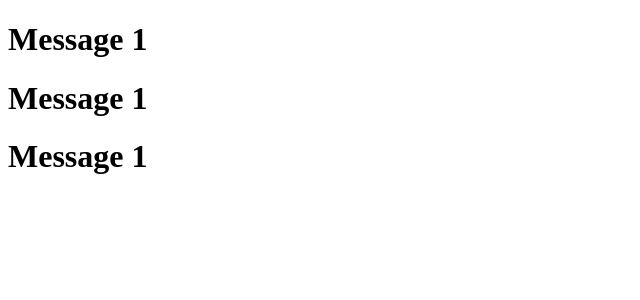
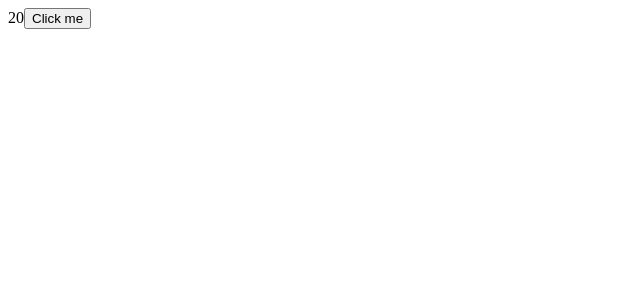
Before and after one commit to nishandevkar/MoshReactCourse, a React (Vite) app in the folder nishan-mosh-follow-along/: page / in a window 1280 px wide. Shown: the top 300 px of the page, without its empty margins (0-640 px from the left). Built offline with nearby package versions, Linux system fonts and the light colour scheme.

Commit message:
Updating object states
- Shows how we can change the price property
of a drink object created with useState.

```diff
--- a/nishan-mosh-follow-along/src/App.tsx
+++ b/nishan-mosh-follow-along/src/App.tsx
@@ -1,13 +1,11 @@
 // This works because TypeScript looks for index.ts
 // if it doesnt find the ./components/ListGroup/ListGroup
-import Message from "./Message";
+import Drink from "./components/Drink/Drink";
 
 function App() {
 	return (
 		<div>
-			<Message></Message>
-			<Message></Message>
-			<Message></Message>
+			<Drink></Drink>
 		</div>
 	);
 }
--- /dev/null
+++ b/nishan-mosh-follow-along/src/components/Drink/Drink.tsx
@@ -0,0 +1,27 @@
+import { useState } from "react";
+
+const Drink = () => {
+	const [drink, setDrink] = useState({
+		drinkName: "Latte",
+		price: 20,
+	});
+	const handleOnClick = () => {
+		const newDrink = {
+			...drink, // Copies all the properties of the drink object into the newDrink object
+			price: 25,
+		};
+		setDrink(newDrink);
+		// setDrink({
+		// 	drinkName: "Latte",
+		// 	price: drink.price,
+		// });
+	};
+	return (
+		<>
+			{drink.price}
+			<button onClick={handleOnClick}>Click me </button>
+		</>
+	);
+};
+
+export default Drink;
```
